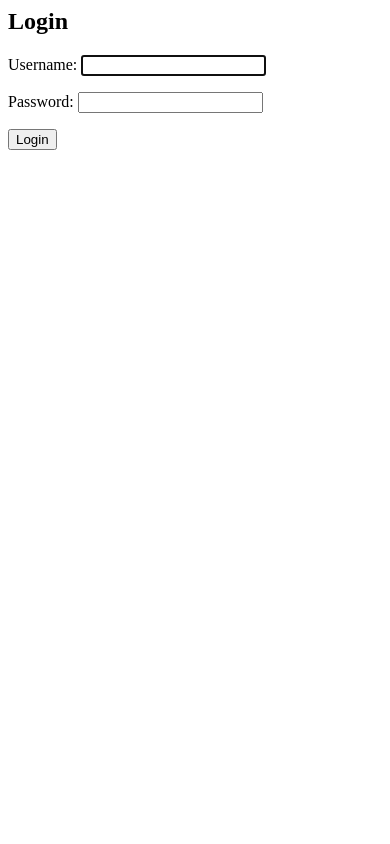
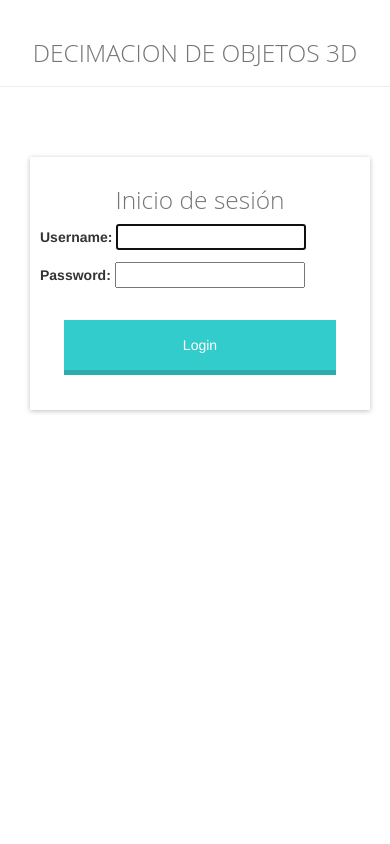
Before and after one commit to JordyCuan/Django-Server, a Django app: page /login/ in a window 390 px wide. Run offline with Django 3.2, Linux system fonts and the light colour scheme; some libraries are stand-ins or nearby versions.

Commit message:
Login template with CSS

```diff
--- a/server_project/settings.py
+++ b/server_project/settings.py
@@ -52,7 +52,7 @@ MIDDLEWARE = [
 
 ROOT_URLCONF = 'server_project.urls'
 
-LOGIN_REDIRECT_URL = '/main'
+LOGIN_REDIRECT_URL = '/'
 
 TEMPLATES = [
     {
--- /dev/null
+++ b/server_project/static/css/signin-singup-style.css
@@ -0,0 +1,90 @@
+
+::selection {
+  background-color: #b5e2e7;
+}
+
+::-moz-selection {
+  background-color: #8ac7d8;
+}
+
+body {
+  background: #FFF;
+}
+
+.container {
+  display: -webkit-flex;
+  display: flex;
+  height: 100%;
+}
+
+#logbox {
+  padding: 10px;
+  margin: 50px auto;
+  width: 340px;
+  background-color: #fff;
+  -webkit-box-shadow: 0 1px 5px rgba(0, 0, 0, 0.25);
+  -moz-box-shadow: 0 1px 5px rgba(0, 0, 0, 0.25);
+  box-shadow: 0 1px 5px rgba(0, 0, 0, 0.25);
+}
+
+h1 {
+  text-align: center;
+  font-size: 175%;
+  color: #757575;
+  font-weight: 300;
+}
+
+h1, input {
+  font-family: "Open Sans", Helvetica, sans-serif;
+}
+
+.input {
+  width: 75%;
+  height: 50px;
+  display: block;
+  margin: 0 auto 15px;
+  padding: 0 15px;
+  border: none;
+  border-bottom: 2px solid #ebebeb;
+}
+.input:focus {
+  outline: none;
+  border-bottom-color: #3CC !important;
+}
+.input:hover {
+  border-bottom-color: #dcdcdc;
+}
+.input:invalid {
+  box-shadow: none;
+}
+
+.pass:-webkit-autofill {
+  -webkit-box-shadow: 0 0 0 1000px white inset;
+}
+
+.inputButton {
+  position: relative;
+  width: 85%;
+  height: 50px;
+  display: block;
+  margin: 30px auto 30px;
+  color: white;
+  background-color: #3CC;
+  border: none;
+  -webkit-box-shadow: 0 5px 0 #2CADAD;
+  -moz-box-shadow: 0 5px 0 #2CADAD;
+  box-shadow: 0 5px 0 #2CADAD;
+}
+.inputButton:hover {
+  top: 2px;
+  -webkit-box-shadow: 0 3px 0 #2CADAD;
+  -moz-box-shadow: 0 3px 0 #2CADAD;
+  box-shadow: 0 3px 0 #2CADAD;
+}
+.inputButton:active {
+  top: 5px;
+  box-shadow: none;
+}
+.inputButton:focus {
+  outline: none;
+}
--- a/server_project/templates/registration/login.html
+++ b/server_project/templates/registration/login.html
@@ -1,8 +1,63 @@
-{% block content %}
-  	<h2>Login</h2>
-  	<form method="post">
-    	{% csrf_token %}
-    	{{ form.as_p }}
-    	<button type="submit">Login</button>
-  	</form>
-{% endblock %}
+
+{% load static %}
+
+<!DOCTYPE html>
+<html lang="en">
+<head>
+    <meta charset="utf-8">
+    <!-- Registro para usar la plataforma -->
+    <title>Decimacion de objetos 3D</title>
+        <meta name="viewport" content="width=device-width, initial-scale=1">
+    <link href="http://maxcdn.bootstrapcdn.com/bootstrap/3.3.0/css/bootstrap.min.css" rel="stylesheet">
+    <script src="http://code.jquery.com/jquery-1.11.1.min.js"></script>
+    <script src="http://maxcdn.bootstrapcdn.com/bootstrap/3.3.0/js/bootstrap.min.js"></script>
+
+    <!--<script src="https://ajax.googleapis.com/ajax/libs/angularjs/1.5.8/angular.min.js"></script>
+
+    <script src="//ajax.googleapis.com/ajax/libs/angularjs/1.5.8/angular-cookies.js" type="text/javascript"></script>
+    <script src="//ajax.googleapis.com/ajax/libs/angularjs/1.5.8/angular-route.js" type="text/javascript"></script>-->
+
+    <link rel="stylesheet" type="text/css" href="{% static 'css/signin-singup-style.css' %}">
+
+    <!--<script src="/javascripts/moduleApp.js"></script>
+    <script src="/javascripts/controllersApp.js"></script>
+    <script src="/javascripts/servicesApp.js"></script>
+    <!-- <script src="/javascripts/factoryInnitSession.js"></script> -->
+
+
+  </head>
+  <body>
+
+    <div class="page-header">
+      <h1>DECIMACION DE OBJETOS 3D</h1>
+    </div>
+
+    <div class="container-fluid" >
+      <!-- Formulario para iniciar sesion -->
+      <div class="col-md-6" id="sign-in" >
+        <div id="logbox">
+          <form method="post">
+            <h1>Inicio de sesión</h1>
+
+
+            {% csrf_token %}
+            {{ form.as_p }}
+
+
+<!--
+            <input type="email" placeholder="Ingresa tu correo electronico" class="input pass"/>
+            <input type="password" placeholder="Ingresa tu contraseña" required="required" class="input pass"/>-->
+            <button type="submit" class="inputButton">Login</button>
+
+
+
+          </form>
+        </div>
+      </div>
+    </div>
+
+</body>
+</html>
+
+{% verbatim %}
+{% endverbatim %}
--- a/server_project/urls.py
+++ b/server_project/urls.py
@@ -22,11 +22,13 @@ from server_project import views as my_views
 
 
 urlpatterns = [
+
+    url(r'^$', my_views.main_site),
+
     url(r'^login/$', auth_views.LoginView.as_view(), name='login'),
     url(r'^logout/$', auth_views.LogoutView.as_view(), {'next_page': '/login'}, name='logout'),
 
     url(r'^admin/', admin.site.urls),
 
     url(r'^register/$', my_views.register),
-    url(r'^main/$', my_views.main_site),
 ]
--- a/server_project/views.py
+++ b/server_project/views.py
@@ -30,7 +30,7 @@ def register(request):
 				# Authentication
 				user = authenticate(username = username, password = password)
 				login(request, user)
-				return HttpResponseRedirect('/main')
+				return HttpResponseRedirect('/')
 
 			# If exists, then error
 			else:
```
Also changed, not shown: db.sqlite3, 3 other files.
